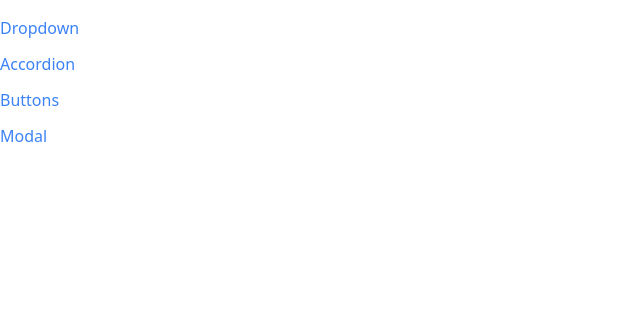
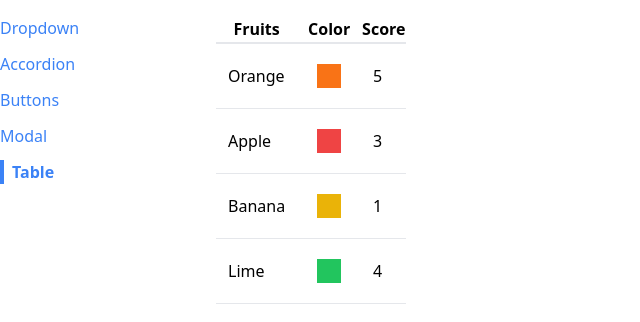
Before and after one commit to Chana023/react-tutorial, a React (Create React App) app in the folder comps/: page /table in a window 1280 px wide. Shown: the top 322 px of the page, without its empty margins (0-640 px from the left). Built offline with nearby package versions, Linux system fonts and the light colour scheme.

Commit message:
Created a bad table which is hard coded

```diff
--- a/comps/src/App.js
+++ b/comps/src/App.js
@@ -4,6 +4,7 @@
 import Sidebar from "./components/Sidebar";
 import ButtonPage from "./pages/ButtonPage";
 import ModalPage from "./pages/ModalPage";
+import TablePage from "./pages/TablePage";
 
 
 function App() {
@@ -23,6 +24,9 @@
             <Route path="/modal">
                 <ModalPage />
             </ Route>
+            <Route path="/table">
+                <TablePage />
+            </ Route>
         </div>
     </div> );
 }
--- a/comps/src/components/Sidebar.js
+++ b/comps/src/components/Sidebar.js
@@ -6,6 +6,7 @@
         {label: 'Accordion', path: '/accordion'},
         {label: 'Buttons', path: '/buttons'},
         {label: 'Modal', path: '/modal'},
+        {label: 'Table', path: '/table'},
     ];
 
     const renderedLinks = links.map((link) => {
--- /dev/null
+++ b/comps/src/components/Table.js
@@ -0,0 +1,31 @@
+function Table({ data }) {
+    const renderedRows = data.map((fruit) => {
+        return (
+        <tr key={fruit.name} className="border-b">
+            <td className="p-3">{fruit.name}</td>
+            <td className="p-3">
+                <div className={`p-3 m-2 ${fruit.color}`}>
+                </div>
+            </td>
+            <td className="p-3">{fruit.score}</td>
+        </tr>
+    );
+    });
+
+    return (
+        <table className="table-auto border-spacing-2">
+            <thead>
+                <tr className="border-b-2">
+                    <th>Fruits</th>
+                    <th>Color</th>
+                    <th>Score</th>
+                </tr>
+            </thead>
+            <tbody>
+                {renderedRows}
+            </tbody>
+        </table>
+    )
+}
+
+export default Table;
--- /dev/null
+++ b/comps/src/pages/TablePage.js
@@ -0,0 +1,15 @@
+import Table from "../components/Table";
+
+function TablePage() {
+    const data = [
+        {name: 'Orange', color: 'bg-orange-500', score:5},
+        {name: 'Apple', color: 'bg-red-500', score:3},
+        {name: 'Banana', color: 'bg-yellow-500', score:1},
+        {name: 'Lime', color: 'bg-green-500', score:4},
+    ];
+    return (<div>
+        <Table data={data}/>
+    </div> );
+}
+
+export default TablePage;
```
